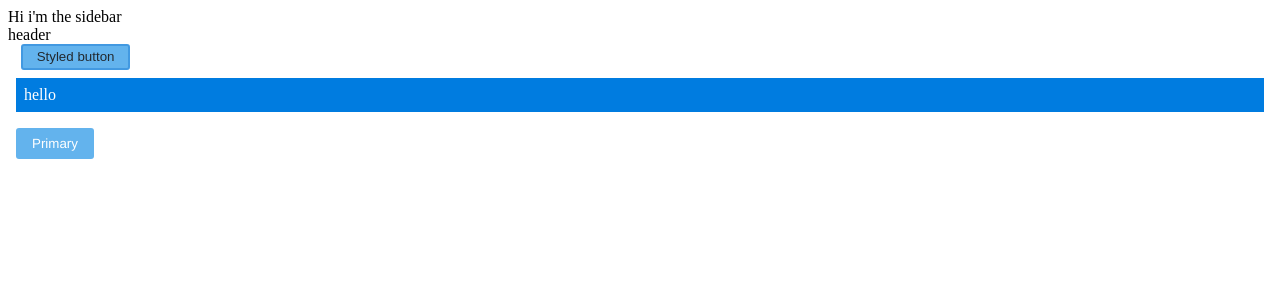
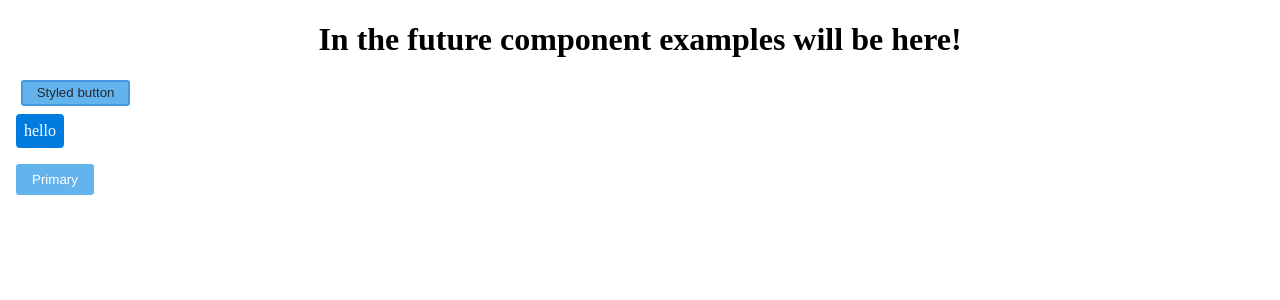
Before and after one commit to peeweetje/Design-system-with-Storybook-styled-components-styled-system, a React (Create React App) app: page / in a window 1280 px wide. Shown: the top 300 px of the page. Built offline with nearby package versions, Linux system fonts and the light colour scheme.

Commit message:
refactor: Changed the header and box.

```diff
--- a/src/App.tsx
+++ b/src/App.tsx
@@ -1,15 +1,13 @@
 import React from "react";
 import { StyledButton } from "./components/button/Button";
-import Box from "./components/Box";
+import Box from "./components/box/Box";
 import Header from "./components/header/Header";
-import Sidebar from "./components/sidebar/Sidebar";
 import ButtonStyledSystem from "./components/button-styled-system/ButtonStyledSystem";
 
 const App: React.FC = () => {
   return (
     <div>
-      <Sidebar />
-      <Header />
+      <Header>In the future component examples will be here!</Header>
       <StyledButton onClick={() => console.log("clicked")}>
         Styled button
       </StyledButton>
@@ -20,6 +18,8 @@ const App: React.FC = () => {
         p={2}
         alignItems="center"
         justifyContent="center"
+        width="fit-content"
+        borderRadius={4}
       >
         hello
       </Box>
--- a/src/components/Box.tsx
+++ b/src/components/box/Box.tsx
@@ -8,15 +8,26 @@ import {
   ColorProps,
   flexbox,
   FlexboxProps,
+  width,
+  WidthProps,
+  borderRadius,
+  BorderRadiusProps,
 } from "styled-system";
 
-type BoxProps = SpaceProps & LayoutProps & ColorProps & FlexboxProps;
+type BoxProps = SpaceProps &
+  LayoutProps &
+  ColorProps &
+  FlexboxProps &
+  WidthProps &
+  BorderRadiusProps;
 
 const Box = styled.div<BoxProps>`
   ${space}
   ${layout}
   ${color}
   ${flexbox}
+  ${width}
+  ${borderRadius}
 `;
 
 export default Box;
--- a/src/components/header/Header.tsx
+++ b/src/components/header/Header.tsx
@@ -1,5 +1,17 @@
-import React from "react";
+import React, { FC, ReactNode } from "react";
+import styled from "styled-components";
 
-const Header = () => <div>header</div>;
+export interface HeaderProps {
+  children?: ReactNode | null;
+}
+
+export const Header: FC<HeaderProps> = ({ children }) => (
+  <HeaderText>{children}</HeaderText>
+);
 
 export default Header;
+
+export const HeaderText = styled.h1`
+  display: flex;
+  justify-content: center;
+`;
--- a/src/components/sidebar/Sidebar.tsx
+++ /dev/null
@@ -1,5 +0,0 @@
-import React from "react";
-
-const Sidebar = () => <div>Hi i'm the sidebar</div>;
-
-export default Sidebar;
```
